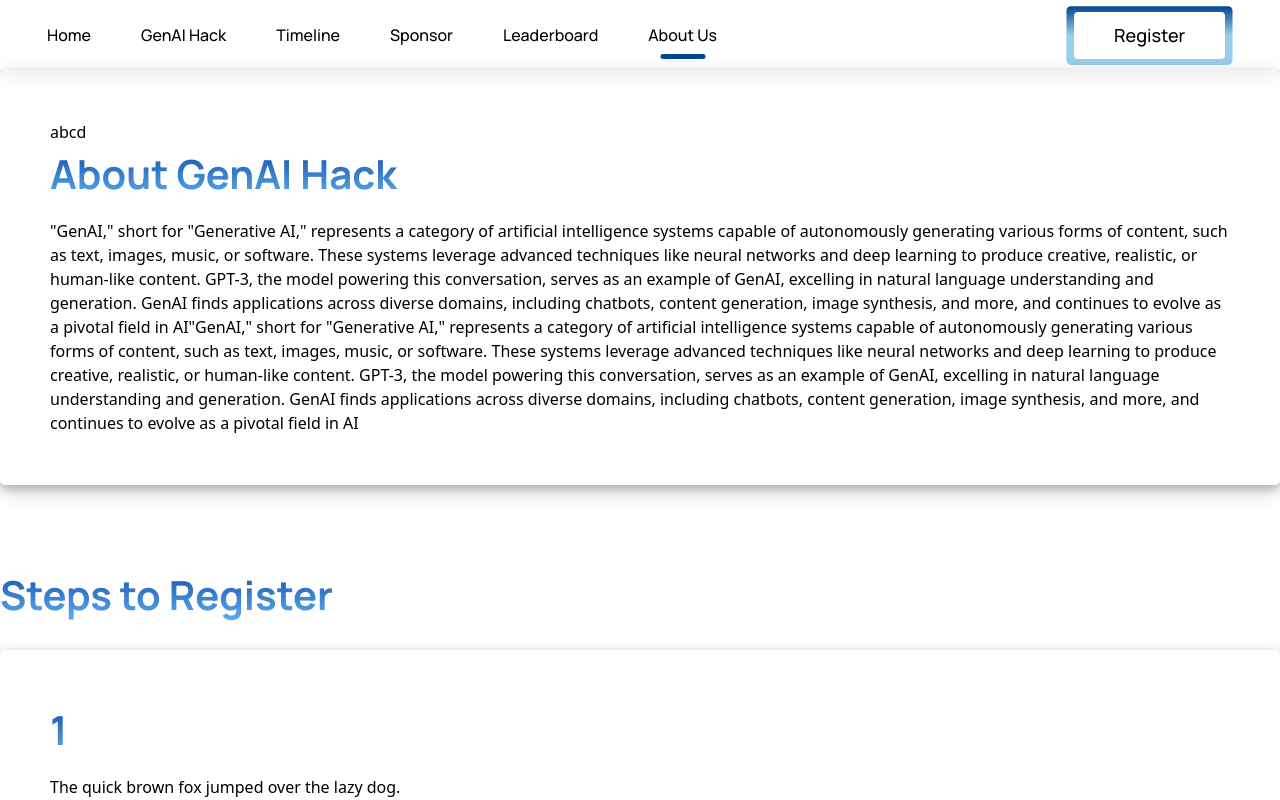
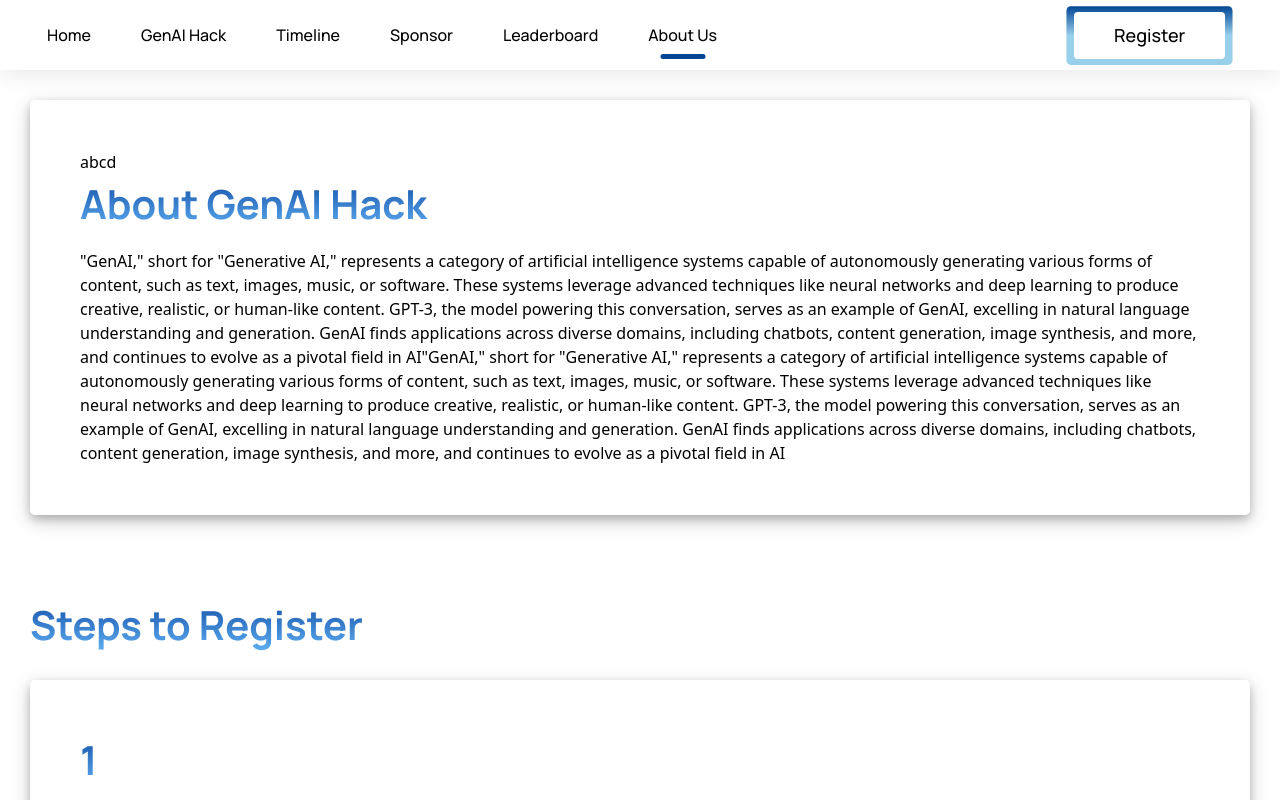
Before and after one commit to GenAiHack23/GenAIHack-Website, a React (Vite) app: page /about in a window 1280 px wide. Shown: the top 800 px of the page. Built offline with nearby package versions, Linux system fonts and the light colour scheme.

Commit message:
Minor fixes

```diff
--- a/src/views/About.jsx
+++ b/src/views/About.jsx
@@ -2,9 +2,9 @@
 
 export default function AboutView() {
   return (
-    <div>
-      <div className="card grid grid-cols-4 items-center">
-        <div className='col-span-1'>
+    <div style={{ padding: '30px' }}>
+      <div className="card grid grid-cols-1 items-center sm:grid-cols-4">
+        <div className='col-span-1 text-center'>
           <h1>abcd</h1>
         </div>
         <div className='col-span-3'>
@@ -39,7 +39,7 @@
       <div style={{ height: 80 }}></div>
       <h1 className='title'>Steps to Register</h1>
       <div style={{ height: 25 }}></div>
-      <div className='grid grid-cols-3 gap-4 text-center'>
+      <div className='grid sm:grid-cols-3 gap-4 text-center grid-cols-1'>
         <div className="card">
           <h1 className="title">1</h1>
           <div style={{ height: 15 }}></div>
```
